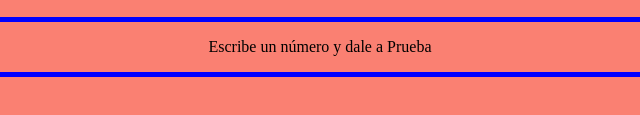
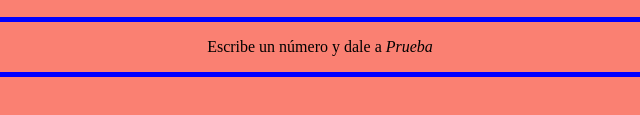
Before and after one commit to alhana-yo/e-s2-evaluacion-intermedia-alhana-yo, a plain HTML site: page index.html in a window 1280 px wide. Shown: the part 423-538 px from the top of the page, 320-960 px from the left. Drawn offline with Linux system fonts and the light colour scheme.

Commit message:
index perfectly done

```diff
--- a/styles/main.css
+++ b/styles/main.css
@@ -49,6 +49,10 @@ body {
 
 }
 
+.italic-text {
+  font-style: italic;
+}
+
 .attemps {
 
   position: absolute;
```
Also changed, not shown: js/main.js (+28 -0 lines).
